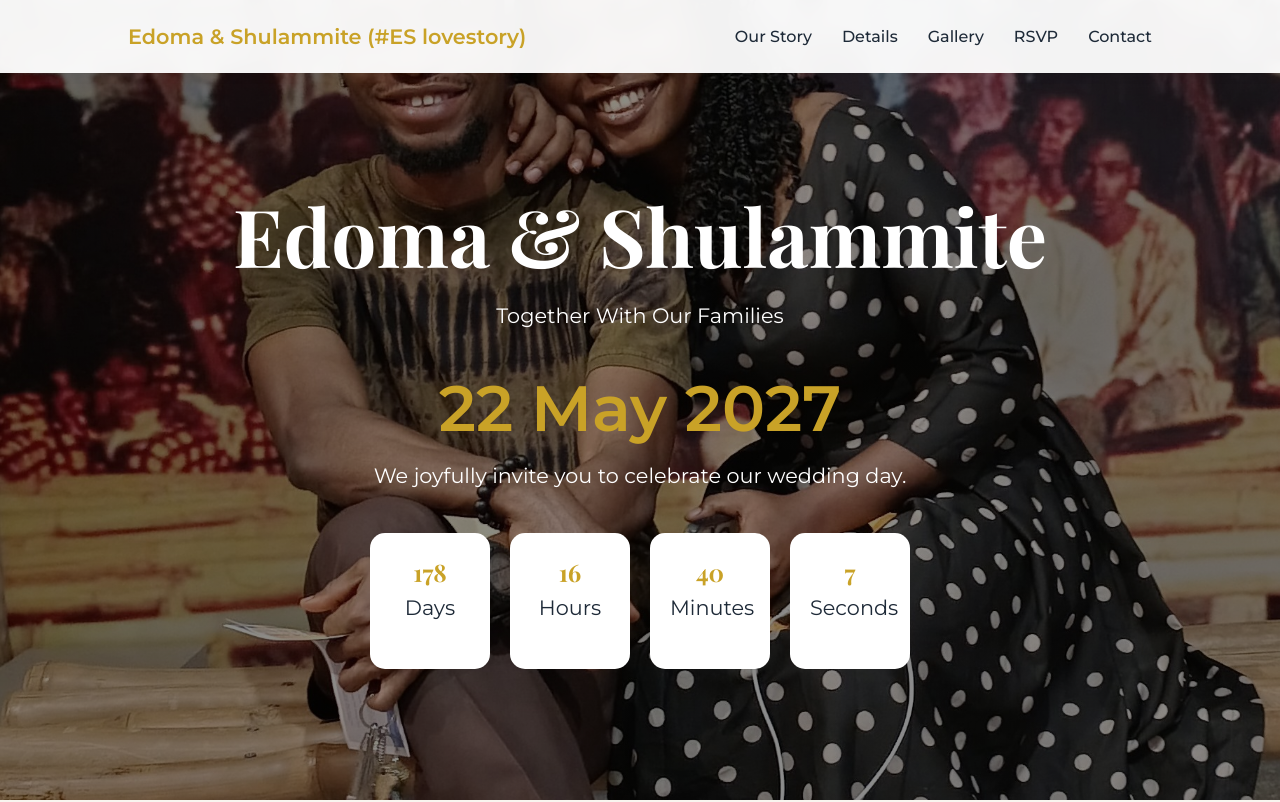
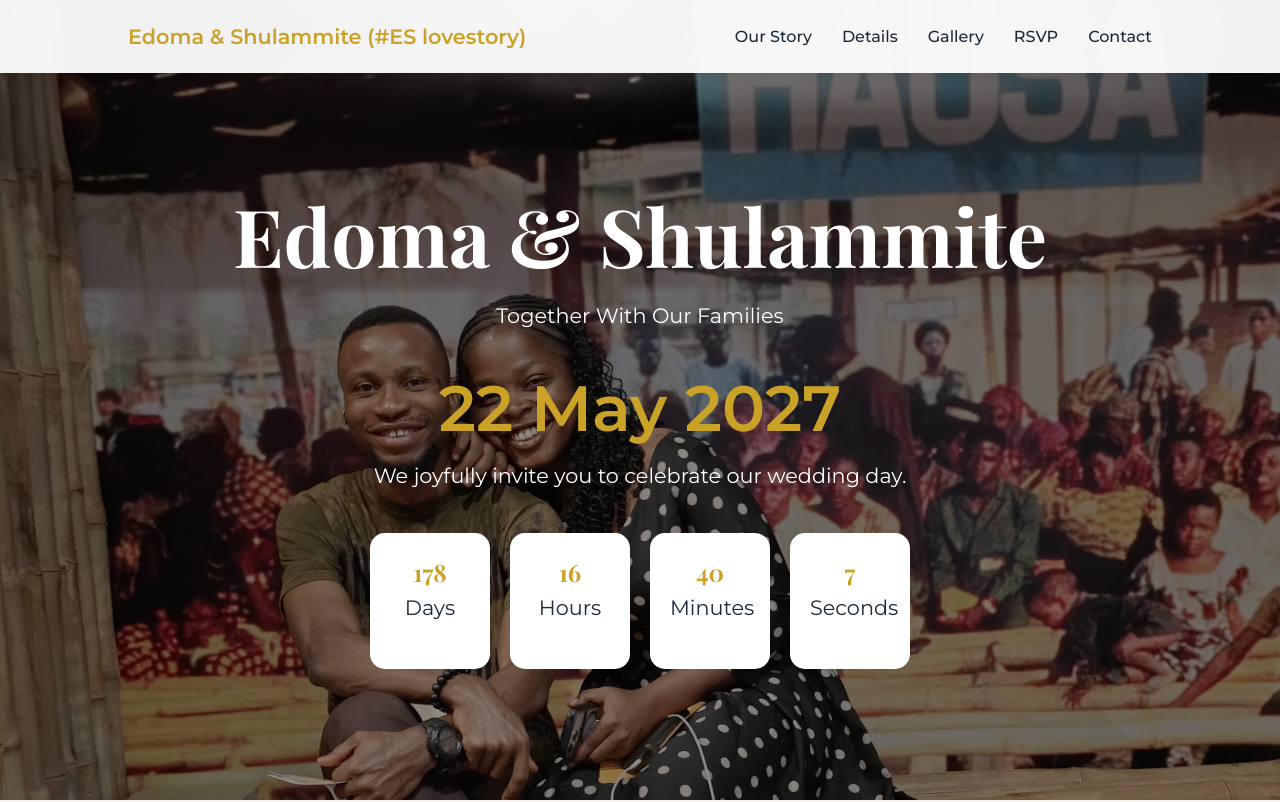
Before and after one commit to Edomsco/Edoma-Shully-Wedding-, a plain HTML site: page index.html in a window 1280 px wide. Shown: the top 802 px of the page. Drawn offline with nearby package versions, Linux system fonts and the light colour scheme.

Commit message:
Change background image and add new image element
Updated background image in the hero section and added a new image to the HTML.

```diff
--- a/index.html
+++ b/index.html
@@ -87,7 +87,7 @@ nav a{
     min-height:100vh;
     background:
     linear-gradient(rgba(0,0,0,.45), rgba(0,0,0,.45)),
-    url('IMG_20261107_134038.jpg');
+    url('IMG_20261107_134038~2.jpg');
 
     background-size:cover;
     background-position:center center;
@@ -474,6 +474,8 @@ Through Jehovah’s guidance and blessings, our relationship matured into a comm
 
 <img src="IMG_20251116_152234.jpg">
 
+<img src="IMG_20261107_134038.jpg">
+
 </div>
 
 </section>
```
